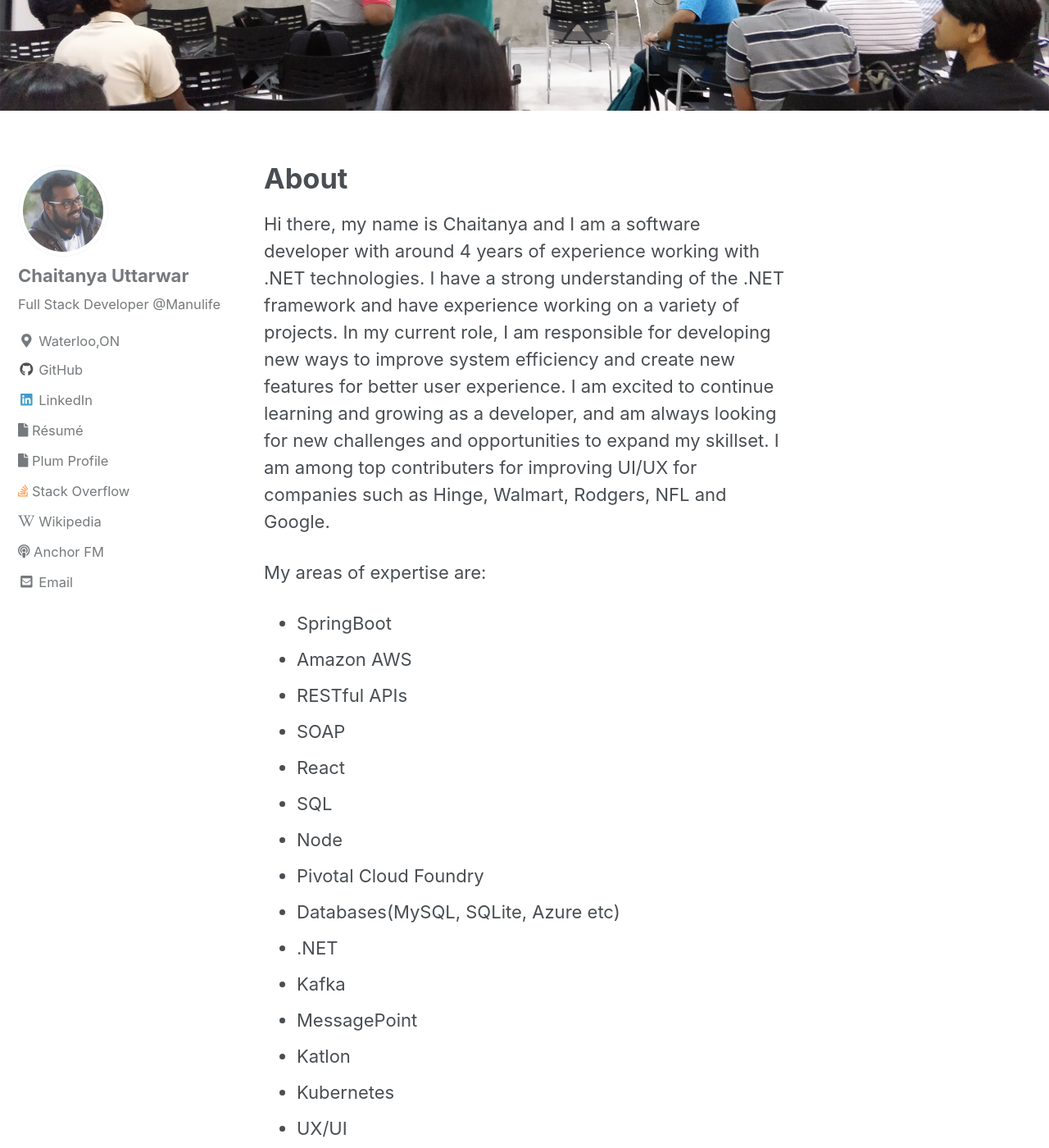
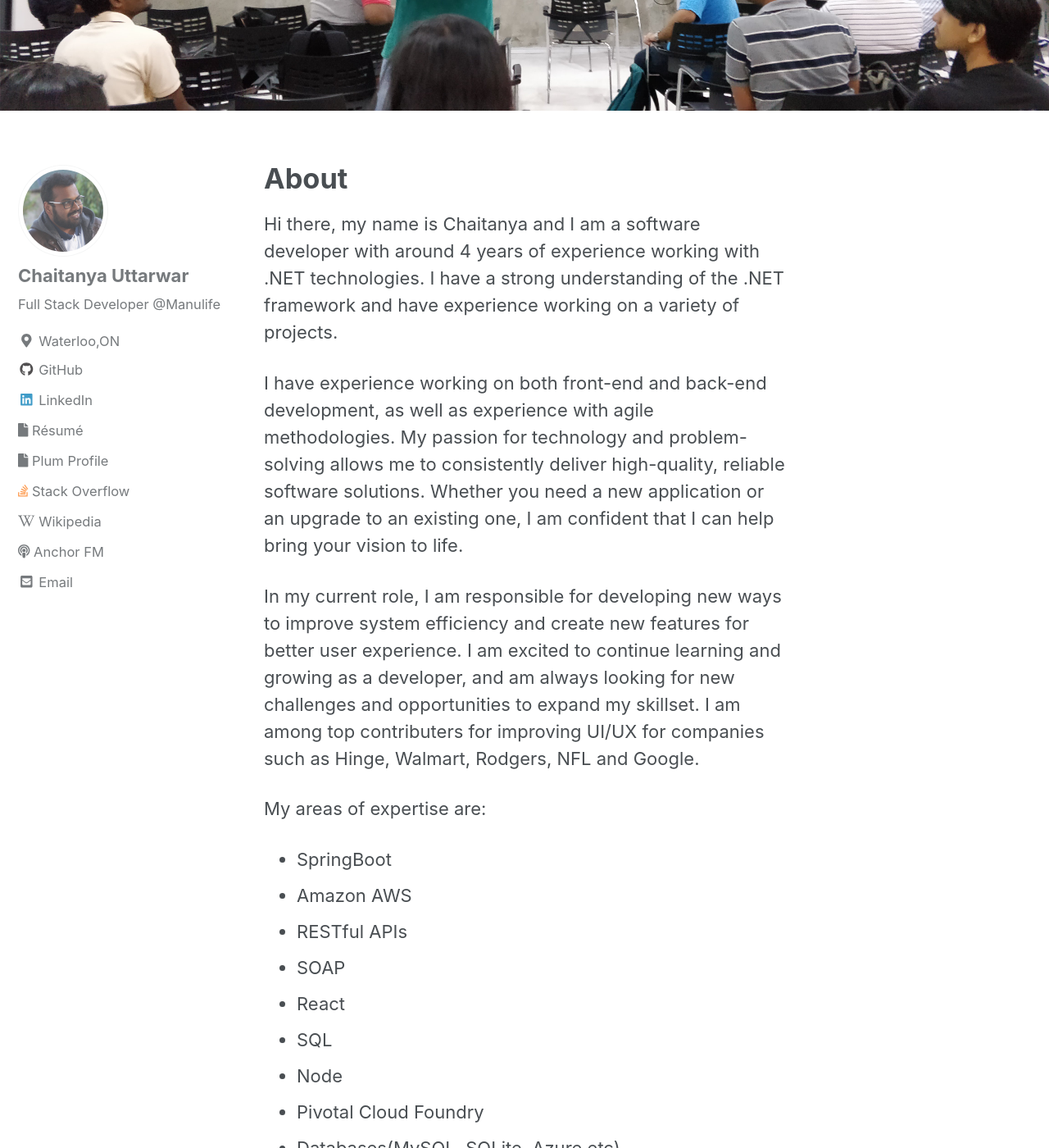
Before and after one commit to chaitanya046/chaitanya046.github.io, a Jekyll site: the page built from _pages/about.md, in a window 1280 px wide and 1400 px high, scrolled down 594 px. Shown: the whole window at 82% size. Built offline with Jekyll 4.4.1, drawn with Linux system fonts in a browser that asks for light colours; cached includes are drawn as plain includes; nearby versions of some CDN libraries.

Commit message:
Update about.md

```diff
--- a/_pages/about.md
+++ b/_pages/about.md
@@ -7,7 +7,11 @@
   image: "/images/session_2.jpg"
 ---
 
-Hi there, my name is Chaitanya and I am a software developer with around 4 years of experience working with .NET technologies. I have a strong understanding of the .NET framework and have experience working on a variety of projects. In my current role, I am responsible for developing new ways to improve system efficiency and create new features for better user experience. I am excited to continue learning and growing as a developer, and am always looking for new challenges and opportunities to expand my skillset.
+Hi there, my name is Chaitanya and I am a software developer with around 4 years of experience working with .NET technologies. I have a strong understanding of the .NET framework and have experience working on a variety of projects.
+
+I have experience working on both front-end and back-end development, as well as experience with agile methodologies. My passion for technology and problem-solving allows me to consistently deliver high-quality, reliable software solutions. Whether you need a new application or an upgrade to an existing one, I am confident that I can help bring your vision to life.
+
+In my current role, I am responsible for developing new ways to improve system efficiency and create new features for better user experience. I am excited to continue learning and growing as a developer, and am always looking for new challenges and opportunities to expand my skillset.
 I am among top contributers for improving UI/UX for companies such as Hinge, Walmart, Rodgers, NFL and Google.
 
 My areas of expertise are:
```
